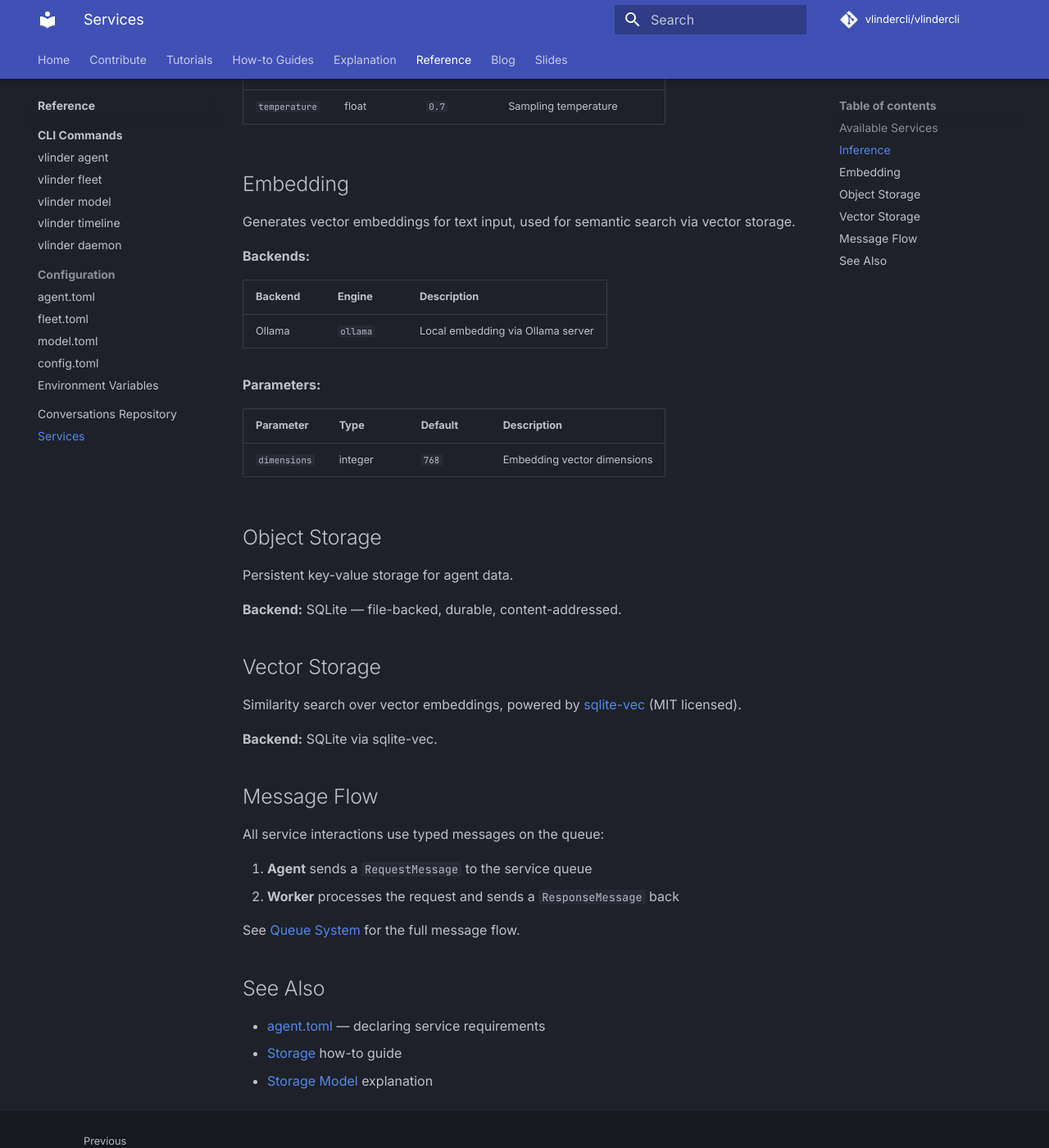
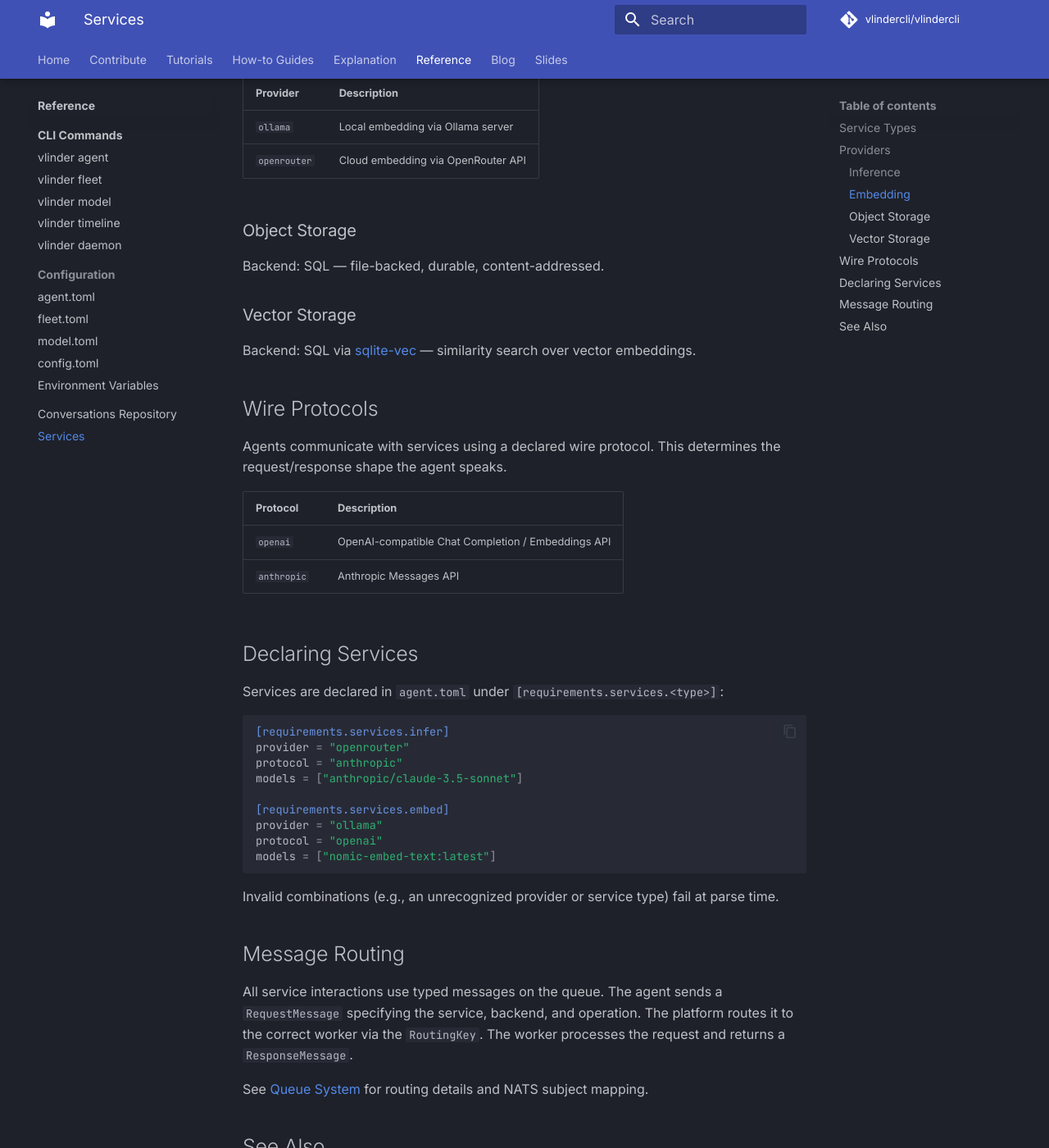
Before and after one commit to vlindercli/public-docs, an MkDocs documentation site: the page built from docs/content/reference/services.md, in a window 1280 px wide and 1400 px high, scrolled down 978 px. Shown: the whole window at 82% size. Built offline with MkDocs 1.6.1 and Material for MkDocs 9.7.7, drawn with Linux system fonts in a browser that asks for light colours; comment, search, counter and statistics services are not loaded; some of the changed text lies outside the part shown.

Commit message:
Rewrite services reference to match actual service types and routing
Replace queue-name routing with RoutingKey-based routing. Use correct TOML
keys (kv, vec, infer, embed). Add wire protocols section. Remove speculative
parameters (max_tokens, temperature, dimensions). Add declaration example.

````diff
--- a/docs/content/reference/services.md
+++ b/docs/content/reference/services.md
@@ -1,73 +1,77 @@
 # Services
 
-Services are the capabilities available to agents at runtime. Agents declare their service requirements in [`agent.toml`](agent-toml.md) and the supervisor routes requests to the appropriate worker via the message queue.
+Services are the capabilities available to agents at runtime. Agents declare their service requirements in [`agent.toml`](agent-toml.md), and the platform routes requests to the appropriate worker via typed messages on the queue.
 
-## Available Services
+## Service Types
 
-| Service | Queue name | Description |
-|---------|-----------|-------------|
+| Service type | TOML key | Description |
+|--------------|----------|-------------|
 | Inference | `infer` | Text generation via LLM |
 | Embedding | `embed` | Vector embedding generation |
-| Object Storage | `storage` | Persistent key-value object storage |
-| Vector Storage | `storage` | Similarity search over vector embeddings |
+| Object Storage | `kv` | Persistent key-value storage |
+| Vector Storage | `vec` | Similarity search over vector embeddings |
 
-## Inference
+## Providers
 
-Generates text from a prompt using a registered model.
+Each service type supports one or more backend providers. The agent manifest declares which provider and wire protocol to use per service.
 
-**Backends:**
+### Inference
 
-| Backend | Engine | Description |
-|---------|--------|-------------|
-| Ollama | `ollama` | Local inference via Ollama server |
-| OpenRouter | `openrouter` | Remote inference via OpenRouter API |
+| Provider | Description |
+|----------|-------------|
+| `ollama` | Local inference via Ollama server |
+| `openrouter` | Cloud inference via OpenRouter API |
 
-**Parameters:**
+### Embedding
 
-| Parameter | Type | Default | Description |
-|-----------|------|---------|-------------|
-| `max_tokens` | integer | `1024` | Maximum tokens to generate |
-| `temperature` | float | `0.7` | Sampling temperature |
+| Provider | Description |
+|----------|-------------|
+| `ollama` | Local embedding via Ollama server |
+| `openrouter` | Cloud embedding via OpenRouter API |
 
-## Embedding
+### Object Storage
 
-Generates vector embeddings for text input, used for semantic search via vector storage.
+Backend: SQL — file-backed, durable, content-addressed.
 
-**Backends:**
+### Vector Storage
 
-| Backend | Engine | Description |
-|---------|--------|-------------|
-| Ollama | `ollama` | Local embedding via Ollama server |
+Backend: SQL via [sqlite-vec](https://github.com/asg017/sqlite-vec) — similarity search over vector embeddings.
 
-**Parameters:**
+## Wire Protocols
 
-| Parameter | Type | Default | Description |
-|-----------|------|---------|-------------|
-| `dimensions` | integer | `768` | Embedding vector dimensions |
+Agents communicate with services using a declared wire protocol. This determines the request/response shape the agent speaks.
 
-## Object Storage
+| Protocol | Description |
+|----------|-------------|
+| `openai` | OpenAI-compatible Chat Completion / Embeddings API |
+| `anthropic` | Anthropic Messages API |
 
-Persistent key-value storage for agent data.
+## Declaring Services
 
-**Backend:** SQLite — file-backed, durable, content-addressed.
+Services are declared in `agent.toml` under `[requirements.services.<type>]`:
 
-## Vector Storage
+```toml
+[requirements.services.infer]
+provider = "openrouter"
+protocol = "anthropic"
+models = ["anthropic/claude-3.5-sonnet"]
 
-Similarity search over vector embeddings, powered by [sqlite-vec](https://github.com/asg017/sqlite-vec) (MIT licensed).
+[requirements.services.embed]
+provider = "ollama"
+protocol = "openai"
+models = ["nomic-embed-text:latest"]
+```
 
-**Backend:** SQLite via sqlite-vec.
+Invalid combinations (e.g., an unrecognized provider or service type) fail at parse time.
 
-## Message Flow
+## Message Routing
 
-All service interactions use typed messages on the queue:
+All service interactions use typed messages on the queue. The agent sends a `RequestMessage` specifying the service, backend, and operation. The platform routes it to the correct worker via the `RoutingKey`. The worker processes the request and returns a `ResponseMessage`.
 
-1. **Agent** sends a `RequestMessage` to the service queue
-2. **Worker** processes the request and sends a `ResponseMessage` back
-
-See [Queue System](../explanation/queue-system.md) for the full message flow.
+See [Queue System](../explanation/queue-system.md) for routing details and NATS subject mapping.
 
 ## See Also
 
 - [agent.toml](agent-toml.md) — declaring service requirements
-- [Storage](../how-to/storage.md) how-to guide
-- [Storage Model](../explanation/storage-model.md) explanation
+- [Domain Model](../explanation/domain-model.md) — `ServiceBackend` and `Operation` types
+- [Queue System](../explanation/queue-system.md) — message types and routing
````
